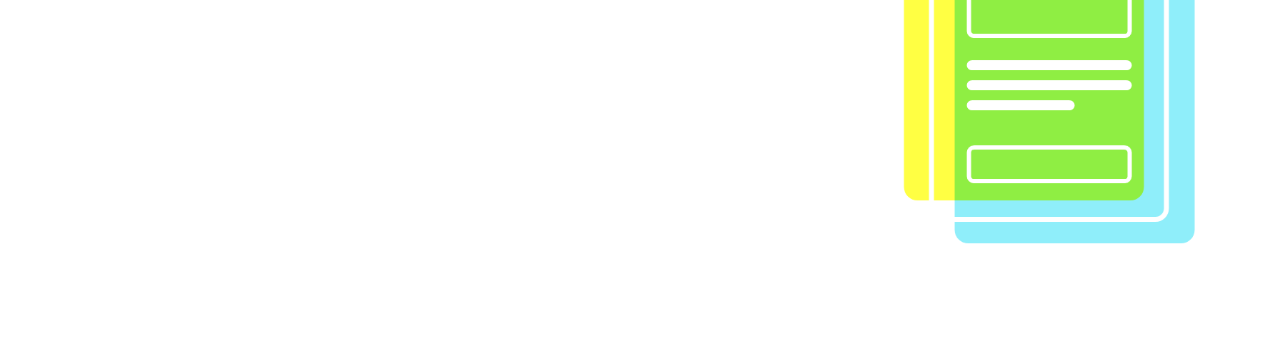
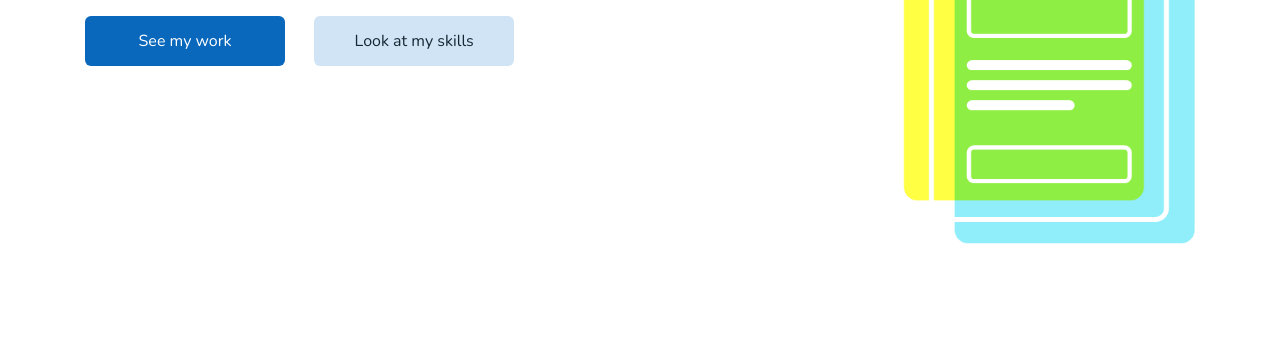
Before and after one commit to userSandeepB/my-portfolio, a plain HTML site: page index.html in a window 1280 px wide. Shown: the part 456-800 px from the top of the page. Drawn offline with nearby package versions, Linux system fonts and the light colour scheme.

Commit message:
button added for skills and see my works

```diff
--- a/css/style.css
+++ b/css/style.css
@@ -58,3 +58,33 @@ body {
   max-height: 500px;
   float: right;
 }
+.home-sec-1-action {
+  margin-top: 30px;
+}
+.home-sec-1-action .button:first-child {
+  margin-right: 25px;
+}
+
+/* Buttons */
+.button {
+  height: 45px;
+  padding-left: 10px;
+  padding-right: 10px;
+  border-radius: 6px;
+  border: none;
+}
+.button:focus {
+  outline: none;
+}
+.big-button {
+  min-width: 200px;
+  min-height: 50px;
+}
+.primary-button {
+  background-color: var(--primary-color);
+  color: #ffffff;
+}
+.secondary-button {
+  background-color: var(--secondary-color);
+  color: var(--text-color);
+}
--- a/index.html
+++ b/index.html
@@ -53,6 +53,14 @@
             <p class="jumbo-para">
               To help deliver a great user experience that looks stylish
             </p>
+            <div class="home-sec-1-action">
+              <button class="button big-button primary-button">
+                See my work
+              </button>
+              <button class="button big-button secondary-button">
+                Look at my skills
+              </button>
+            </div>
           </div>
           <div class="col-sm-12 col-md-6 col-lg-6 home-sec-1-right">
             <img
```
